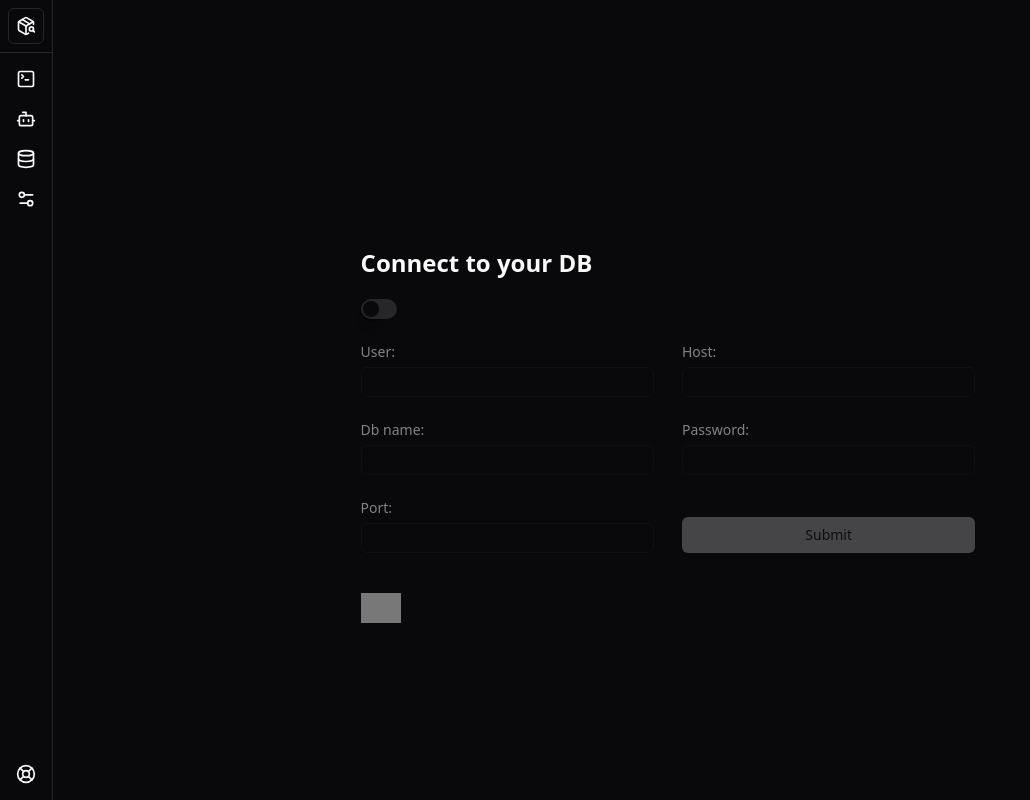
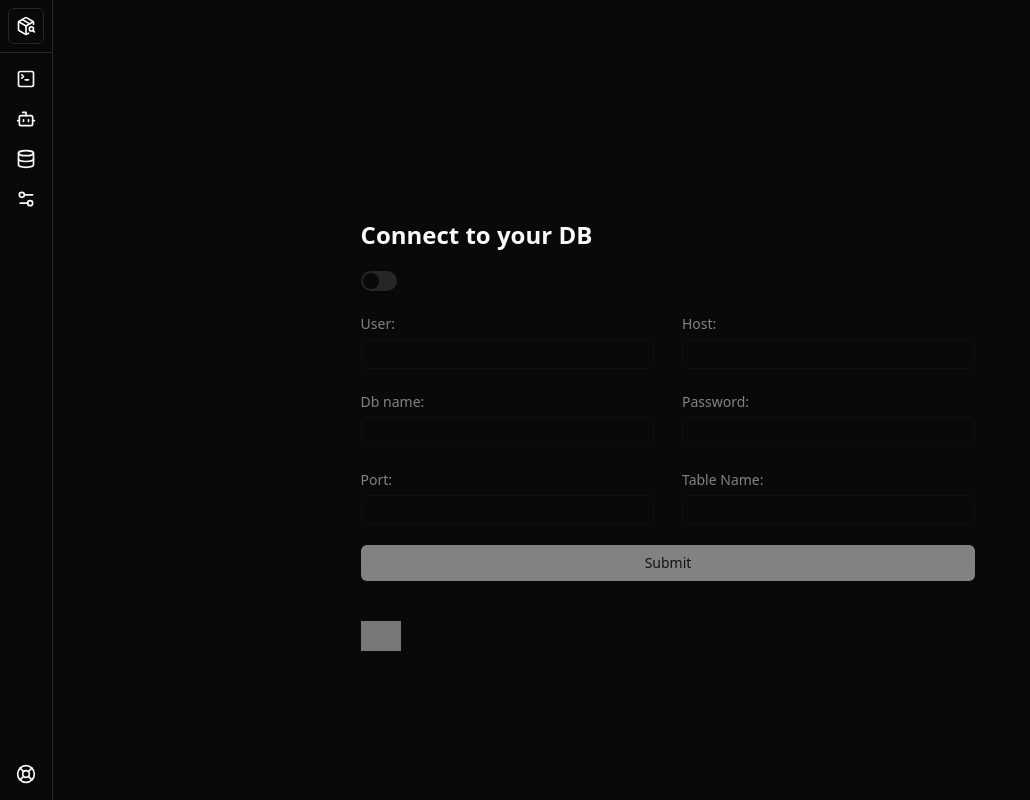
Before and after one commit to miguelRibeir0/ai-sql-generator, a React (Vite) app: page /settings/test in a window 1280 px wide. Shown: the whole page, without its empty margins (0-1030 px from the left). Built offline with nearby package versions, Linux system fonts and the light colour scheme; no server answers; grey boxes are pictures that could not be loaded; the HTML template or start-up script is replaced by a standard one.

Commit message:
improvement towards connecting to a custom db

```diff
--- a/src/Components/settings/SettingsTest.tsx
+++ b/src/Components/settings/SettingsTest.tsx
@@ -6,14 +6,45 @@ import { Label } from "@/Components/ui/label";
 import { Button } from "@/Components/ui/button";
 import { Switch } from "@/Components/ui/switch";
 
+import { dbCheck } from "./dbcheck";
+
 export default function SettingsTest() {
 	const [flag, setFlag] = useState(false);
-
-	console.log(flag);
+	const [user, setUser] = useState("");
+	const [host, setHost] = useState("");
+	const [dbName, setDbName] = useState("");
+	const [password, setPassword] = useState("");
+	const [port, setPort] = useState("");
+	const [table, setTable] = useState("");
 
 	const switchState = () => {
 		setFlag(!flag);
-		localStorage.setItem("customDB", (!flag).toString());
+	};
+
+	const submitHandler = async (e: React.FormEvent<HTMLFormElement>) => {
+		e.preventDefault();
+
+		const dbConfig = {
+			user,
+			host,
+			dbName,
+			password,
+			port,
+			table,
+		};
+
+		localStorage.setItem("dbConfig", JSON.stringify(dbConfig));
+
+		const check = await dbCheck({
+			user,
+			host,
+			database: dbName,
+			password,
+			port,
+			table,
+		});
+
+		console.log(check);
 	};
 	return (
 		<div className="flex">
@@ -22,7 +53,10 @@ export default function SettingsTest() {
 				<div>
 					<h3 className="text-2xl font-bold mb-5">Connect to your DB</h3>
 					<Switch className="mb-5" onClick={switchState} />
-					<form className="w-full flex flex-col gap-y-5">
+					<form
+						className="w-full flex flex-col gap-y-5"
+						onSubmit={submitHandler}
+					>
 						<div
 							className={`flex items-center justify-center gap-x-7 ${flag ? "" : "opacity-50"}`}
 						>
@@ -31,6 +65,8 @@ export default function SettingsTest() {
 								<input
 									type="text"
 									name="user"
+									value={user}
+									onChange={(e) => setUser(e.target.value)}
 									id="user"
 									className="w-full rounded-md mt-1 border border-input bg-transparent px-3 py-1 text-sm shadow-sm placeholder:text-muted-foreground focus-visible:outline-none focus-visible:ring-1 focus-visible:ring-ring disabled:cursor-not-allowed disabled:opacity-50"
 									required
@@ -42,6 +78,8 @@ export default function SettingsTest() {
 								<input
 									type="text"
 									name="host"
+									value={host}
+									onChange={(e) => setHost(e.target.value)}
 									id="host"
 									className="w-full rounded-md mt-1 border border-input bg-transparent px-3 py-1 text-sm shadow-sm placeholder:text-muted-foreground focus-visible:outline-none focus-visible:ring-1 focus-visible:ring-ring disabled:cursor-not-allowed disabled:opacity-50"
 									required
@@ -57,6 +95,8 @@ export default function SettingsTest() {
 								<input
 									type="text"
 									name="Db Name"
+									value={dbName}
+									onChange={(e) => setDbName(e.target.value)}
 									id="Db Name"
 									className="w-full rounded-md mt-1 border border-input bg-transparent px-3 py-1 text-sm shadow-sm placeholder:text-muted-foreground focus-visible:outline-none focus-visible:ring-1 focus-visible:ring-ring disabled:cursor-not-allowed disabled:opacity-50"
 									required
@@ -68,6 +108,8 @@ export default function SettingsTest() {
 								<input
 									type="text"
 									name="Password"
+									value={password}
+									onChange={(e) => setPassword(e.target.value)}
 									id="Password"
 									className="w-full rounded-md mt-1 border border-input bg-transparent px-3 py-1 text-sm shadow-sm placeholder:text-muted-foreground focus-visible:outline-none focus-visible:ring-1 focus-visible:ring-ring disabled:cursor-not-allowed disabled:opacity-50"
 									required
@@ -83,17 +125,32 @@ export default function SettingsTest() {
 								<input
 									type="text"
 									name="Port"
+									value={port}
+									onChange={(e) => setPort(e.target.value)}
 									id="Port"
 									className="w-full rounded-md mt-1 border border-input bg-transparent px-3 py-1 text-sm shadow-sm placeholder:text-muted-foreground focus-visible:outline-none focus-visible:ring-1 focus-visible:ring-ring disabled:cursor-not-allowed disabled:opacity-50"
 									required
 									disabled={!flag}
 								/>
 							</div>
-							<div className="w-full flex self-end">
-								<Button className="w-full" type="submit" disabled={!flag}>
-									Submit
-								</Button>
+							<div className="w-full">
+								<Label htmlFor="user">Table Name:</Label>
+								<input
+									type="text"
+									name="table"
+									value={table}
+									onChange={(e) => setTable(e.target.value)}
+									id="table"
+									className="w-full rounded-md mt-1 border border-input bg-transparent px-3 py-1 text-sm shadow-sm placeholder:text-muted-foreground focus-visible:outline-none focus-visible:ring-1 focus-visible:ring-ring disabled:cursor-not-allowed disabled:opacity-50"
+									required
+									disabled={!flag}
+								/>
 							</div>
+						</div>
+						<div className="w-full">
+							<Button className="w-full" type="submit" disabled={!flag}>
+								Submit
+							</Button>
 						</div>
 					</form>
 					<img
--- /dev/null
+++ b/src/Components/settings/dbcheck.ts
@@ -0,0 +1,41 @@
+const server = import.meta.env.VITE_SERVER;
+
+interface requestProps {
+	user: string;
+	host: string;
+	database: string;
+	password: string;
+	port: string;
+	table: string;
+}
+
+export const dbCheck = async ({
+	user,
+	host,
+	database,
+	password,
+	port,
+	table,
+}: requestProps) => {
+	const queryParams = new URLSearchParams({
+		user,
+		host,
+		database,
+		password,
+		port: port.toString(),
+		table,
+	});
+
+	const ans = await fetch(
+		`${server}/ai-sql-gen/custom-db?${queryParams.toString()}`,
+		{
+			method: "GET",
+			headers: {
+				"content-type": "application/json",
+			},
+		},
+	);
+	const data = await ans.json();
+
+	return data;
+};
```
